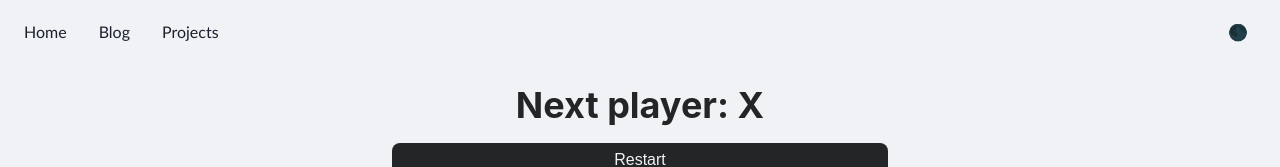
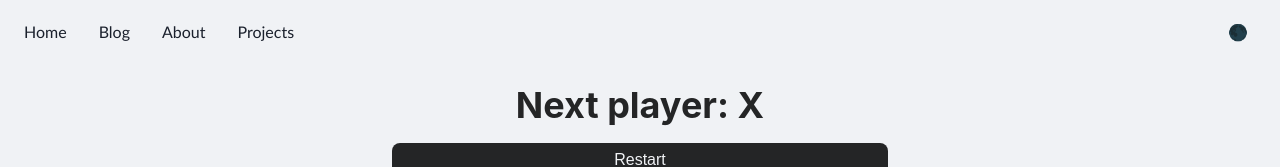
Before and after one commit to wolfero/old_web, a Next.js app: page /projects/ticktacktoe in a window 1280 px wide. Shown: the top 167 px of the page. Built offline with nearby package versions, Linux system fonts and the light colour scheme.

Commit message:
✨Add About page

```diff
--- a/data/page-links.js
+++ b/data/page-links.js
@@ -1,6 +1,7 @@
 const pageLinks = [
   { name: "Home", path: "/" },
   { name: "Blog", path: "/blog" },
+  { name: "About", path: "/about" },
   { name: "Projects", path: "/projects" },
 ];
 
--- /dev/null
+++ b/pages/about/index.js
@@ -0,0 +1,2 @@
+import About from "../../src/views/about/About";
+export default About;
```
